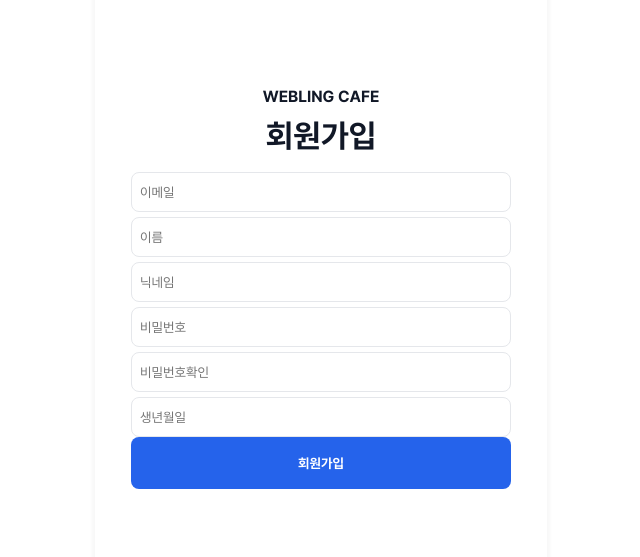
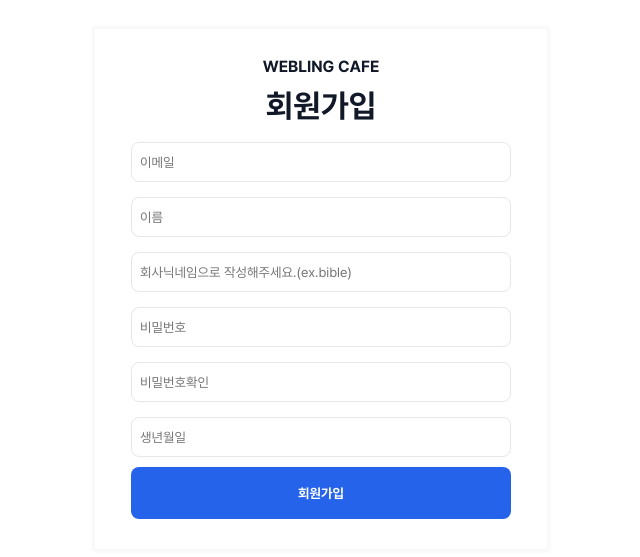
Before and after one commit to WeblingCafe/coffee_bo, a Next.js app: page /signup in a window 1280 px wide. Shown: the part 111-668 px from the top of the page, without its empty margins (319-959 px from the left). Built offline with nearby package versions, Linux system fonts and the light colour scheme; no server answers.

Commit message:
FIX: layout template 분기처리 구조 변경

```diff
--- a/app/layout.tsx
+++ b/app/layout.tsx
@@ -11,7 +11,7 @@ import { Toaster } from "react-hot-toast";
 
 export default function Layout({ children }: { children: React.ReactNode }) {
   return (
-    <html>
+    <html lang="en">
       <StyledComponentsRegistry>
         <GlobalStyle />
         <ThemeProvider theme={theme}>
--- a/app/signup/page.tsx
+++ b/app/signup/page.tsx
@@ -1,19 +1,18 @@
 "use client";
 
-import React, { useRef } from "react";
+import React from "react";
 import styled from "styled-components";
-import { signIn } from "next-auth/react";
 import Text from "ui/atoms/Text";
 import SignupForm from "ui/organism/signup/SignupForm";
 
-const LoginLayout = styled.main`
+const SignupLayout = styled.main`
   display: flex;
   justify-content: center;
   align-items: center;
   height: 100%;
 `;
 
-const LoginBox = styled.div`
+const SignupBox = styled.div`
   display: flex;
   justify-content: center;
   flex-direction: column;
@@ -21,15 +20,16 @@ const LoginBox = styled.div`
   gap: 15px;
   max-width: 452px;
   width: 100%;
-  height: 100%;
-  min-height: 466px;
+  height: fit-content;
+  padding: 30px 0;
+  /* max-height: 600px; */
   box-shadow: 0 0 3px 3px rgba(0, 0, 0, 0.03);
 `;
 
 export default function Signup() {
   return (
-    <LoginLayout>
-      <LoginBox>
+    <SignupLayout>
+      <SignupBox>
         <Text color="black" fontWeight="bold">
           WEBLING CAFE
         </Text>
@@ -37,7 +37,7 @@ export default function Signup() {
           회원가입
         </Text>
         <SignupForm />
-      </LoginBox>
-    </LoginLayout>
+      </SignupBox>
+    </SignupLayout>
   );
 }
--- a/hooks/useSignupMutation.ts
+++ b/hooks/useSignupMutation.ts
@@ -1,8 +1,6 @@
 import { axiosClient, ServerResponse } from "apis/index";
 import { SignupData } from "ui/organism/signup/SignupForm";
 import { useMutation } from "@tanstack/react-query";
-import { signIn } from "next-auth/react";
-import axios from "axios";
 import toast from "react-hot-toast";
 import { useRouter } from "next/navigation";
 
@@ -10,10 +8,8 @@ import { useRouter } from "next/navigation";
 const signup = async (param: SignupData) => {
   const url = `${process.env.NEXT_PUBLIC_API_BASE_URL}/v1/auth/register`;
 
-  console.log("param", param);
-  console.log("url", url);
-  const { data } = await axios.post<ServerResponse<any>>(
-    `${process.env.NEXT_PUBLIC_API_BASE_URL}/v1/auth/register`,
+  const { data } = await axiosClient.post<ServerResponse<any>>(
+    "v1/auth/register",
     {
       email: param.email,
       username: param.username,
@@ -32,6 +28,7 @@ export default function useSignupMutation() {
   return useMutation({
     mutationFn: (form: SignupData) => signup(form),
     onSuccess: async (data) => {
+      toast.success("회원가입에 성공했습니다. 로그인을 해주세요.");
       router.push("/signin");
       // 성공하면 자동 로그인 후 main으로
       // const res = await signIn("credentials", {
@@ -45,9 +42,7 @@ export default function useSignupMutation() {
       // }
     },
     onError: (error: any) => {
-      console.log("signup_error", error);
-      // toast.error(error);
-      // toast.error(error.response.data.message);
+      toast.error(error.response.data.message);
     },
   });
 }
--- a/ui/molecules/FormInput.tsx
+++ b/ui/molecules/FormInput.tsx
@@ -1,3 +1,5 @@
+/* eslint-disable react/function-component-definition */
+
 "use client";
 
 import React from "react";
@@ -13,6 +15,7 @@ export interface PatternProps {
 }
 
 export interface InputStyleProps extends BoxTypeProps {
+  // eslint-disable-next-line react/require-default-props
   styleType?: "normal" | "search";
 }
 interface InputProps extends InputStyleProps {
--- a/ui/organism/signup/SignupForm.tsx
+++ b/ui/organism/signup/SignupForm.tsx
@@ -21,6 +21,14 @@ export interface SignupData extends PwdConfirmProps {
 interface PwdConfirmProps {
   passwordConfirm?: string;
 }
+
+const SignupWrapper = styled.form`
+  display: flex;
+  flex-direction: column;
+  align-items: center;
+  justify-content: center;
+  gap: 10px;
+`;
 
 const SignupButton = styled.button`
   width: ${({ theme }) => theme.box.width.xl};
@@ -69,15 +77,11 @@ const SignupForm: React.FC = () => {
   });
 
   const onSubmit = (data: SignupData) => {
-    console.log(data, errors);
     signupMuate(data);
-    if (isLoading) {
-      console.log("로딩중 모달 띄우기");
-    }
   };
 
   return (
-    <form onSubmit={handleSubmit(onSubmit)}>
+    <SignupWrapper onSubmit={handleSubmit(onSubmit)}>
       <FormInput
         name="email"
         register={register}
@@ -96,7 +100,7 @@ const SignupForm: React.FC = () => {
         name="nickname"
         register={register}
         errors={errors}
-        placeholder="닉네임"
+        placeholder="회사닉네임으로 작성해주세요.(ex.bible)"
         width="xl"
       />
       <FormInput
@@ -123,7 +127,7 @@ const SignupForm: React.FC = () => {
         width="xl"
       />
       <SignupButton type="submit">회원가입</SignupButton>
-    </form>
+    </SignupWrapper>
   );
 };
 
--- a/ui/templates/LayoutTemplate.tsx
+++ b/ui/templates/LayoutTemplate.tsx
@@ -3,6 +3,7 @@
 import styled from "styled-components";
 import SideBar from "ui/organism/Sidebar";
 import { useSession } from "next-auth/react";
+import { useRouter, useSearchParams, usePathname } from "next/navigation";
 
 interface LayoutTemplateProps {
   children: React.ReactNode;
@@ -18,14 +19,33 @@ const ChildWrapper = styled.div`
 `;
 
 export default function LayoutTemplate({ children }: LayoutTemplateProps) {
-  const { data } = useSession();
-  console.log("data", data);
-  // data가 없으면 다른 router 접근 못하게 막을까 고민!
+  const { data, status } = useSession();
+  const router = useRouter();
+  const pathname = usePathname();
 
-  return (
-    <LayoutTemplateWrapper>
-      {data && <SideBar />}
-      <ChildWrapper>{children}</ChildWrapper>
-    </LayoutTemplateWrapper>
-  );
+  // REFACTOR: 로딩중일때, 로딩 UI 필요
+  if (status === "loading") return null;
+
+  // 분기처리를 컴포넌트를 통채로 하는게 더 자연스러워 보여서 아래의 로직으로 변경
+  if ((data && pathname === "/signin") || (data && pathname === "/signup")) {
+    router.push("/");
+    return null;
+  }
+
+  if (data) {
+    return (
+      <LayoutTemplateWrapper>
+        <SideBar />
+        <ChildWrapper>{children}</ChildWrapper>
+      </LayoutTemplateWrapper>
+    );
+  }
+
+  if (!data) {
+    return (
+      <LayoutTemplateWrapper>
+        <ChildWrapper>{children}</ChildWrapper>
+      </LayoutTemplateWrapper>
+    );
+  }
 }
```
Also changed, not shown: app/signin/page.tsx (+5 -3 lines).
